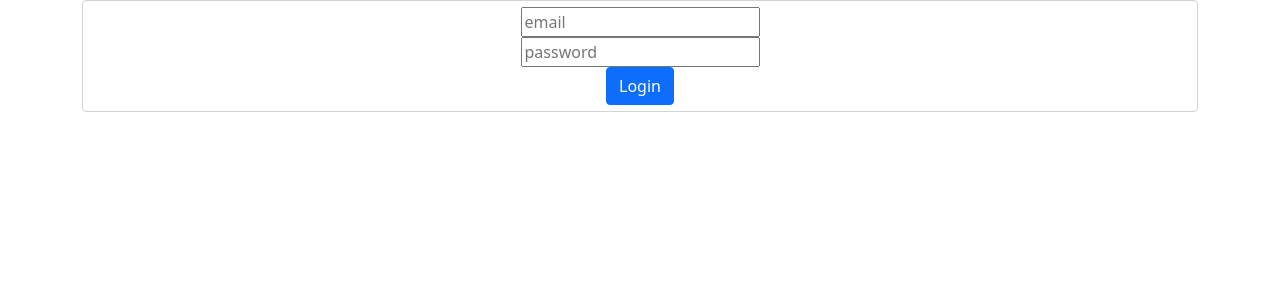
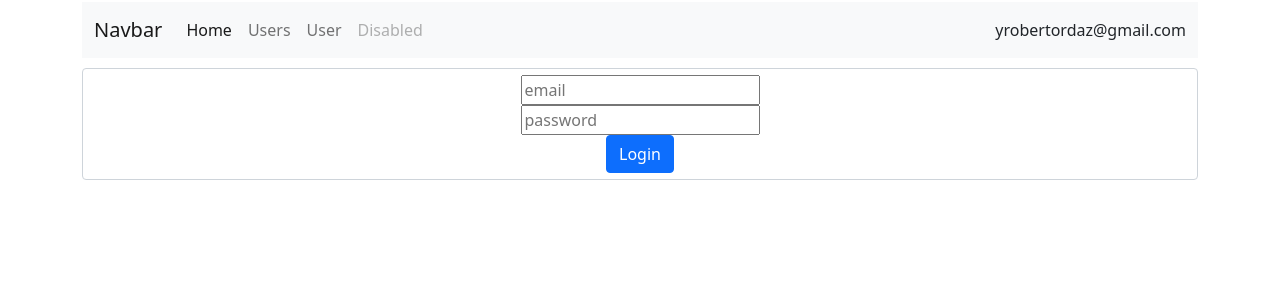
Before and after one commit to alemilera/Login, a React (Create React App) app: page / in a window 1280 px wide. Shown: the top 300 px of the page. Built offline with nearby package versions, Linux system fonts and the light colour scheme.

Commit message:
agregando detalles

```diff
--- a/src/App.js
+++ b/src/App.js
@@ -5,6 +5,7 @@
 import Login from './components/login';
 import Users from './components/users/users';
 import User from './components/users/components/user'
+import Navbar from './components/navbar';
 
 function App() {
 
@@ -12,6 +13,7 @@
   return (
    <div className = "App">
       <BrowserRouter>
+        <Navbar email = "yrobertordaz@gmail.com"/>
         <div>
           <Route exact path = "/" component = {Login}/>
           <Route exact path = "/users" component = {Users}/>
--- a/src/components/login.jsx
+++ b/src/components/login.jsx
@@ -1,5 +1,6 @@
 import {useState} from 'react';
 import {useHistory} from 'react-router-dom'
+
 
 const Login = () => {
   /*Creando estados con useState */
@@ -21,12 +22,14 @@
      }
 
 
-
+     const email = 'yrobertordaz@gmail.com';
+     const password = 'User*123';
 /**Funcion de redireccionamiento si el email y el password coinciden */
     const onClick = (e) =>{
 
-       if(user.email === "yrobertordaz@gmail.com" && user.password === "User*123")
+       if(user.email === email && user.password === password)
          history.push('/users')
+
        else
          alert("Usuario y/o contraseña son incorrectas")
     }
--- /dev/null
+++ b/src/components/navbar.jsx
@@ -0,0 +1,40 @@
+import './styles/navbar.css'
+import Login from './login';
+import {useState} from 'react';
+
+const Navbar = (props) =>{
+    const email = props.email;
+    return(
+        <div className = "container">
+            <div className = "Body">
+                <nav class="navbar navbar-expand-lg navbar-light bg-light">
+                    <div class="container-fluid">
+                    <a class="navbar-brand" href="#">Navbar</a>
+                    <button class="navbar-toggler" type="button" data-bs-toggle="collapse" data-bs-target="#navbarNav" aria-controls="navbarNav" aria-expanded="false" aria-label="Toggle navigation">
+                    <span class="navbar-toggler-icon"></span>
+                    </button>
+                    <div class="collapse navbar-collapse" id="navbarNav">
+                    <ul class="navbar-nav">
+                        <li class="nav-item">
+                        <a class="nav-link active" aria-current="page" href="#">Home</a>
+                        </li>
+                        <li class="nav-item">
+                        <a class="nav-link" href="/users">Users</a>
+                        </li>
+                        <li class="nav-item">
+                        <a class="nav-link" href="/user">User</a>
+                        </li>
+                        <li class="nav-item">
+                        <a class="nav-link disabled">Disabled</a>
+                        </li>
+                    </ul>
+                    </div>
+                        {email}
+                    </div>
+                </nav>
+            </div>
+        </div>
+    );
+}
+
+export default Navbar;
--- /dev/null
+++ b/src/components/styles/navbar.css
@@ -0,0 +1,4 @@
+.Body{
+    margin-top: 2px;
+    margin-bottom: 10px;
+}
--- a/src/components/users/users.jsx
+++ b/src/components/users/users.jsx
@@ -56,7 +56,7 @@
                         <td>{dat.email}</td>
                         <td>{dat.first_name}</td>
                         <td>{dat.last_name}</td>
-                        <td><img className="Avatar" alt="Responsive image" src={dat.avatar} /></td>
+                        <td><img className="AvatarList" alt="Responsive image" src={dat.avatar} /></td>
 
                     </tr>
 
--- a/src/styles/user.css
+++ b/src/styles/user.css
@@ -25,7 +25,13 @@
 
 .Avatar{
     border-radius: 50%;
+    height: 120px;
+    width: 120px;
+
+}
+
+.AvatarList{
+    border-radius: 50%;
     height: 60px;
     width: 60px;
-
 }
```
